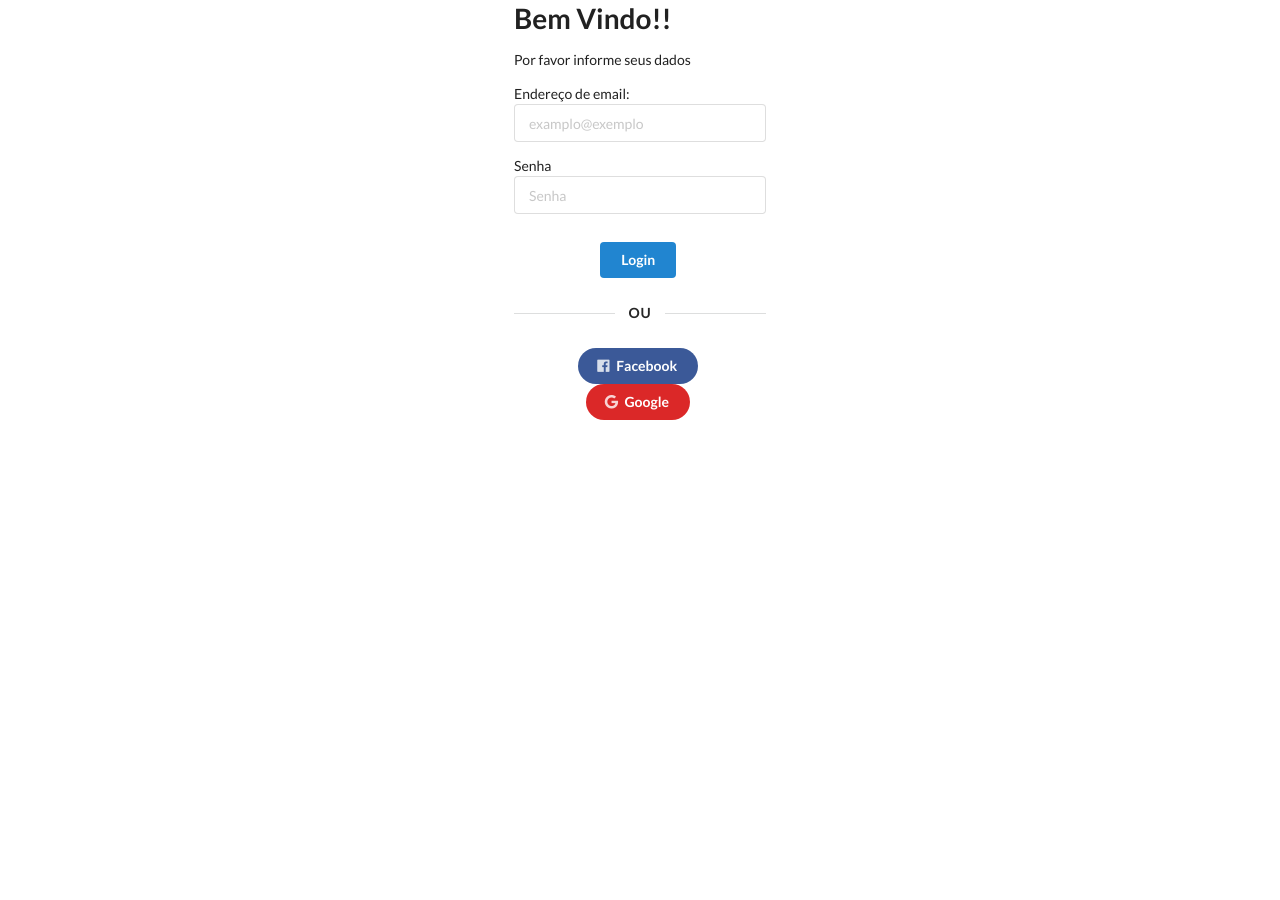
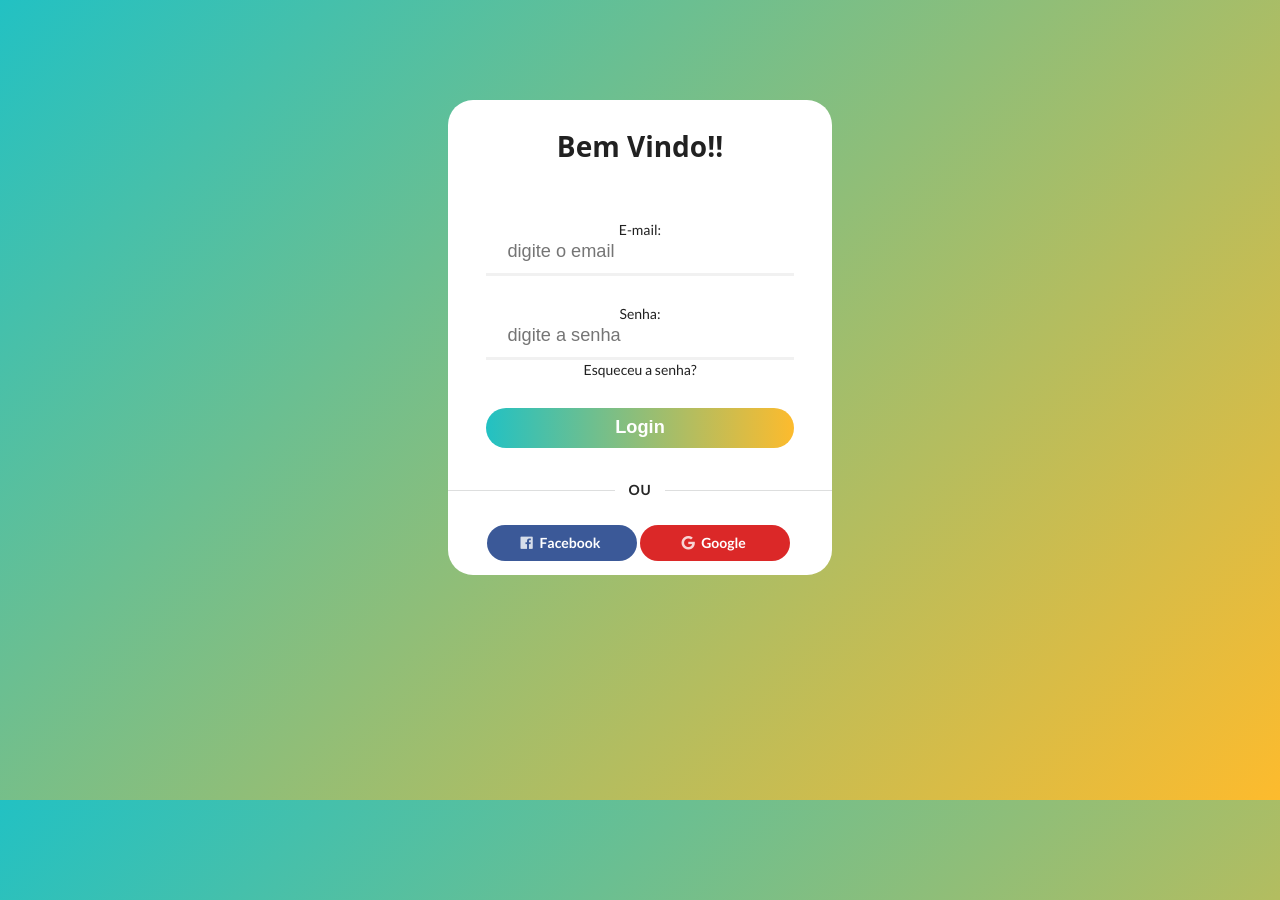
Before and after one commit to asilvasaraiva/urso-fe, a React (Create React App) app in the folder web/: page /users in a window 1280 px wide. Before the commit the page ends 800 px from the top, so only its background shows below. Built offline with nearby package versions, Linux system fonts and the light colour scheme.

Commit message:
adicão sass e estilização de botoes lista de usuarios e profile

```diff
--- a/web/package.json
+++ b/web/package.json
@@ -8,6 +8,7 @@
     "@testing-library/react": "^11.2.7",
     "@testing-library/user-event": "^12.8.3",
     "axios": "^0.23.0",
+    "node-sass": "^6.0.1",
     "react": "^17.0.2",
     "react-dom": "^17.0.2",
     "react-router-dom": "^5.3.0",
--- a/web/src/components/commons/MainContent.js
+++ /dev/null
@@ -1,14 +0,0 @@
-import React from 'react';
-
-class MainContent extends React.Component{
-
-  componentDidMount(props, children){
-
-  }
-
-  render(){
-    return <div><h1>Conteúdo principal </h1></div>
-  }
-}
-
-export default MainContent;
--- a/web/src/components/login/Login.css
+++ /dev/null
@@ -1,5 +0,0 @@
-.login-wrapper {
-    display: flex;
-    flex-direction: column;
-    align-items: center;
-}
--- a/web/src/components/login/Login.js
+++ b/web/src/components/login/Login.js
@@ -2,7 +2,7 @@ import React, { useState } from 'react';
 import AxiosRequest from '../AxiosRequest';
 import Spinner from '../Spinner';
 
-import './Login.css';
+import './Login.scss';
 
 async function loginUser(credentials, setErroActive, setErroConexao) {
     return AxiosRequest.post('/auth/login/', JSON.stringify(credentials), {
@@ -66,36 +66,38 @@ export default function Login({ setToken }) {
         setErroActive(false);
         setErroConexao(false);
     }
-    return (
-        <div className="ui one column stackable centered page grid">
-            <div className="column five wide">
-                <div className="ui form">
-                    <h1>Bem Vindo!!</h1>
-                    <p>Por favor informe seus dados</p>
+
+    return ( //FORM NOVO
+        <div id="loginform">
+            <h3 id="headerTitle">   Bem Vindo!!
+            </h3>
             <form onSubmit={handleSubmit}>
-                        <div >
+                <div class="row">
                     <label>
-                                Endereço de email:
+                        E-mail:
                     </label>
-                            <div className={`field ${erroActive ? 'error' : ''}`}>
+                    {/* <div className={`validation ${erroActive ? 'error' : ''}`}> */}
                         <input
                             type="text"
                             onChange={e => setUserName(e.target.value)}
-                                    placeholder="examplo@exemplo"
+                            placeholder="digite o email"
                             onFocus={() => changePermission()} />
+                    {/* </div> */}
                 </div>
-                            <label>
-                                Senha
-                                <div className={`field ${erroActive ? 'error' : ''}`}>
-                                    <input type="password" onChange={e => setPassword(e.target.value)} placeholder="Senha" />
+                <div class="row label-login inline">
+                    <label className="senha">
+                        Senha:
+                    </label>
+                    {/* <div className={`validation ${erroActive ? 'error' : ''}`}> */}
+                        <input type="password" onChange={e => setPassword(e.target.value)} placeholder="digite a senha" />
+                    {/* </div> */}
+                    <label className="esqueceu-senha " style={{  textAlign:'right' }}>Esqueceu a senha?</label>
                 </div>
-                            </label>
-                            {erroActive && <div><p>Usuário ou senha inválidos</p></div>}
-                            {isAdmin && <div><p>Conta informada não é um adminstrador</p></div>}
-                            {erroConexao && <div><p>Falha de conexão com o servidor, tente novamente em instantes</p></div>}
-                        </div>
-                        <div className="ui center aligned basic segment">
-                            <button className="ui button primary" type="submit">Login</button>
+                <div id="button" class="row" >
+                    <button type="submit">Login</button>
+                    {erroActive && <div className="validation"><p>Credenciais inválidas</p></div>}
+                    {isAdmin && <div  className="validation"><p>Conta informada não é um adminstrador</p></div>}
+                    {erroConexao && <div  className="validation"><p>Falha de conexão com o servidor, tente novamente em instantes</p></div>}
                 </div>
             </form>
 
@@ -112,11 +114,60 @@ export default function Login({ setToken }) {
                     Google
                 </button>
             </div>
-
-                </div>
-            </div>
         </div>
     )
 
+    // return ( FORM QUE FUNCIONA
+    //     <div className="ui one column stackable centered page grid">
+    //         <div className="column five wide">
+    //             <div className="ui form">
+    //                 <h1>Bem Vindo!!</h1>
+    //                 <p>Por favor informe seus dados</p>
+    //                 <form onSubmit={handleSubmit}>
+    //                     <div >
+    //                         <label>
+    //                             Endereço de email:
+    //                         </label>
+    //                         <div className={`field ${erroActive ? 'error' : ''}`}>
+    //                             <input
+    //                                 type="text"
+    //                                 onChange={e => setUserName(e.target.value)}
+    //                                 placeholder="examplo@exemplo"
+    //                                 onFocus={() => changePermission()} />
+    //                         </div>
+    //                         <label>
+    //                             Senha
+    //                             <div className={`field ${erroActive ? 'error' : ''}`}>
+    //                                 <input type="password" onChange={e => setPassword(e.target.value)} placeholder="Senha" />
+    //                             </div>
+    //                         </label>
+    //                         {erroActive && <div><p>Usuário ou senha inválidos</p></div>}
+    //                         {isAdmin && <div><p>Conta informada não é um adminstrador</p></div>}
+    //                         {erroConexao && <div><p>Falha de conexão com o servidor, tente novamente em instantes</p></div>}
+    //                     </div>
+    //                     <div className="ui center aligned basic segment">
+    //                         <button className="ui button primary" type="submit">Login</button>
+    //                     </div>
+    //                 </form>
+
+    //                 <div class="ui horizontal divider">
+    //                     Ou
+    //                 </div>
+    //                 <div className="ui center aligned basic segment">
+    //                     <button class="ui circular facebook button">
+    //                         <i class="facebook icon"></i>
+    //                         Facebook
+    //                     </button>
+    //                     <button class="ui circular google negative button">
+    //                         <i class="google  icon"></i>
+    //                         Google
+    //                     </button>
+    //                 </div>
+
+    //             </div>
+    //         </div>
+    //     </div>
+    // )
+
 
 }
--- /dev/null
+++ b/web/src/components/login/Login.scss
@@ -0,0 +1,128 @@
+.login-wrapper {
+  display: flex;
+  flex-direction: column;
+  align-items: center;
+}
+
+body {
+  background: rgb(34, 193, 195);
+  background: linear-gradient(135deg, rgba(34, 193, 195, 1) 0%, rgba(253, 187, 45, 1) 100%);
+}
+
+#loginform {
+  max-width: 500px;
+  min-width: 300px;
+  max-height: 700px;
+  width: 30%;
+  height: 60%;
+  margin: 100px auto;
+  background-color: #ffffff;
+  border-radius: 25px;
+}
+
+#headerTitle {
+  text-align: center;
+  font-family: "open sans", sans-serif;
+  padding: 2rem 0;
+  margin: 0;
+  font-size: 2rem;
+}
+
+.row {
+  display: flex;
+  flex-direction: column;
+  align-items: center;
+  padding-top: 2rem;
+  max-width: 100%;
+}
+
+.row input {
+  width: 80%;
+  box-sizing: border-box;
+  border: none;
+  font-size: 1.3rem;
+  padding-left: 1.5rem;
+  padding-bottom: 1rem;
+  box-shadow: inset 0px -3px 0px 0px rgba(187, 187, 187, 0.2);
+  transition: box-shadow 0.2s ease-in;
+}
+
+.row input:focus {
+  box-shadow: inset 0px -3px 0px 0px rgba(34, 193, 195, 0.7);
+  outline: none;
+}
+
+.row input::-webkit-input-placeholder {
+  opacity: 1;
+  transition: opacity 0.25s ease-out;
+}
+
+.row input:hover::-webkit-input-placeholder,
+.row input:focus::-webkit-input-placeholder {
+  opacity: 0;
+}
+
+.row {
+  .label-login{
+    align-self: start;
+    padding-left: 4.5rem;
+    padding-bottom: 0.5rem;
+    color: rgba(187, 187, 187, 0.9);
+  }
+}
+
+.row button {
+  border-radius: 25px;
+  width: 80%;
+  height: 40px;
+  font-size: 1.3rem;
+  color: white;
+  font-weight: 700;
+  background: rgb(34, 193, 195);
+  background: linear-gradient(90deg, rgba(34, 193, 195, 1) 0%, rgba(253, 187, 45, 1) 100%);
+  border: 0px;
+  cursor: pointer;
+  transition: opacity 0.25s ease-out;
+}
+
+.row button:hover {
+  opacity: 0.8;
+}
+
+#button {
+  padding-bottom: 1.5rem;
+}
+
+.footer {
+  position: fixed;
+  padding-bottom: 0;
+  width: 100%;
+  opacity: 60%;
+  padding-top: 20px;
+}
+
+.validation {
+  border-radius: 16px;
+  width: 200px;
+  padding-left: 20px;
+  font-family: "Lato";
+  p {
+    margin-bottom: -15px;
+    margin-top: revert;
+    color: #822a2a;
+    font-weight: 500;
+    background-color: #f9abab;
+  }
+}
+
+.right {
+  .floated {
+    .content {
+      margin: 8px 0 0 1em;
+    }
+  }
+}
+
+ .ui.circular{
+  width: 150px;
+}
--- a/web/src/components/profile/index.js
+++ b/web/src/components/profile/index.js
@@ -48,12 +48,14 @@ class Profile extends React.Component {
               </div>
             </h3>
           </div>
-          <div className="ui center aligned basic segment">
-            <div className="ui buttons ">
-              <button className="ui button primary">Trocar senha</button>
-              <div className="or" data-text="ou"></div>
-              <button className="ui negative button"> Desconectar</button>
-            </div>
+          <div className="ui center aligned segment">
+          <div className="one column" >
+
+            {/* <div className="ui buttons "> */}
+              <button className="ui circular button primary">Trocar senha</button>
+              <button className="ui circular negative button"> Desconectar</button>
+            {/* </div> */}
+          </div>
           </div>
         </div>
       </React.Fragment>
--- a/web/src/components/users/userList.js
+++ b/web/src/components/users/userList.js
@@ -27,7 +27,7 @@ const UserList = ({ listUsers, updateParentList }) => {
             <div className="item" key={user.idUser}>
                 <div className="right floated content">
                     <button
-                        className={`ui ${user.admin ? 'primary' : 'green'} button`}
+                        className={`ui ${user.admin ? 'primary' : 'green'} circular button`}
                         onClick={() => changeAdmin(user.idUser)}>
                         {user.admin ? 'Revogar ADMIN' : 'Tornar Admin'}
                     </button>
@@ -37,7 +37,7 @@ const UserList = ({ listUsers, updateParentList }) => {
                         <button class="ui positive button">Save</button>
                     </div> */}
                     <button
-                        className="ui negative button">
+                        className="ui circular negative button">
                         Excluir usuário
                     </button>
                 </div>
```
Also changed, not shown: web/src/components/App.js (+6 -6 lines), web/src/components/commons/index.js (+7 -5 lines), web/src/components/reports/index.js (line endings or trailing spaces), 1 other file (tests, documents, lock files or other folders). Lines whose indentation alone changed are shown as unchanged.
